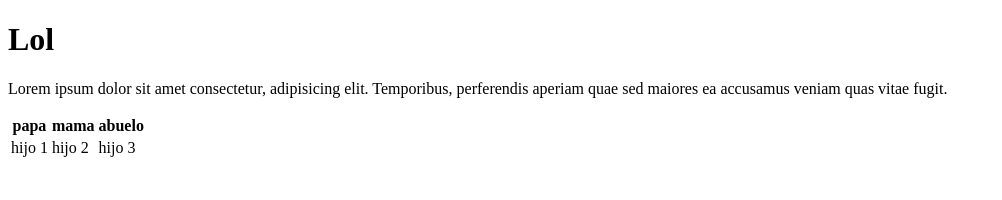
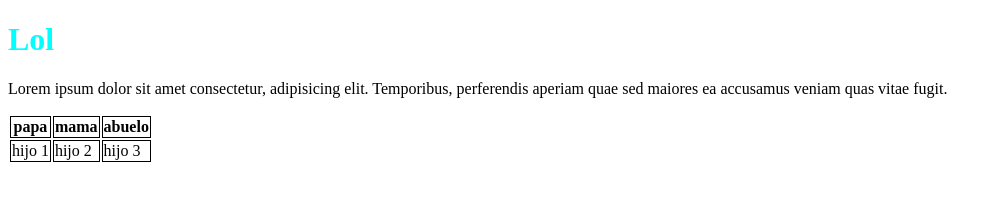
Before and after one commit to alesanchez06/ehhh, a plain HTML site: page index.html in a window 1280 px wide. Shown: the whole page, without its empty margins (0-1002 px from the left). Drawn offline with Linux system fonts and the light colour scheme.

Commit message:
terminacion de git

```diff
--- a/css/style.css
+++ b/css/style.css
@@ -1,4 +1,4 @@
-table tr{
+table tr th,td{
     border: 1px  black solid;
 }
 
--- a/index.html
+++ b/index.html
@@ -5,6 +5,7 @@
     <meta http-equiv="X-UA-Compatible" content="IE=edge">
     <meta name="viewport" content="width=device-width, initial-scale=1.0">
     <title>Document</title>
+    <link rel="stylesheet" href="css/style.css">
 </head>
 <body>
     <h1>Lol</h1>
@@ -21,5 +22,6 @@
             <td>hijo 3</td>
         </tr>
     </table>
+
 </body>
 </html>
```
